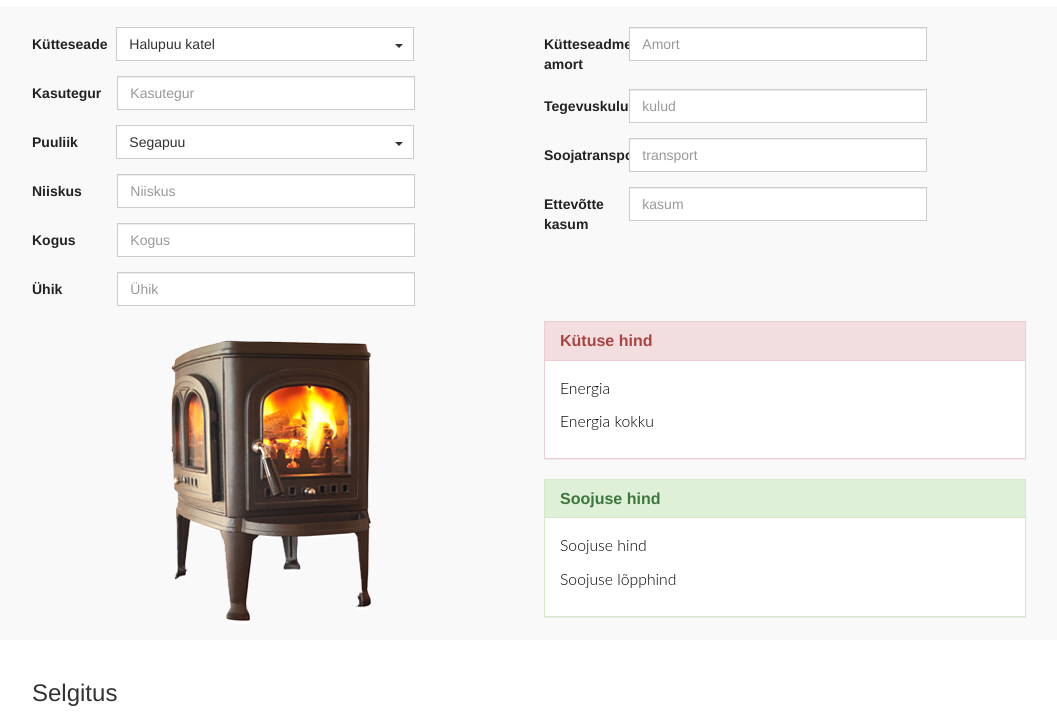
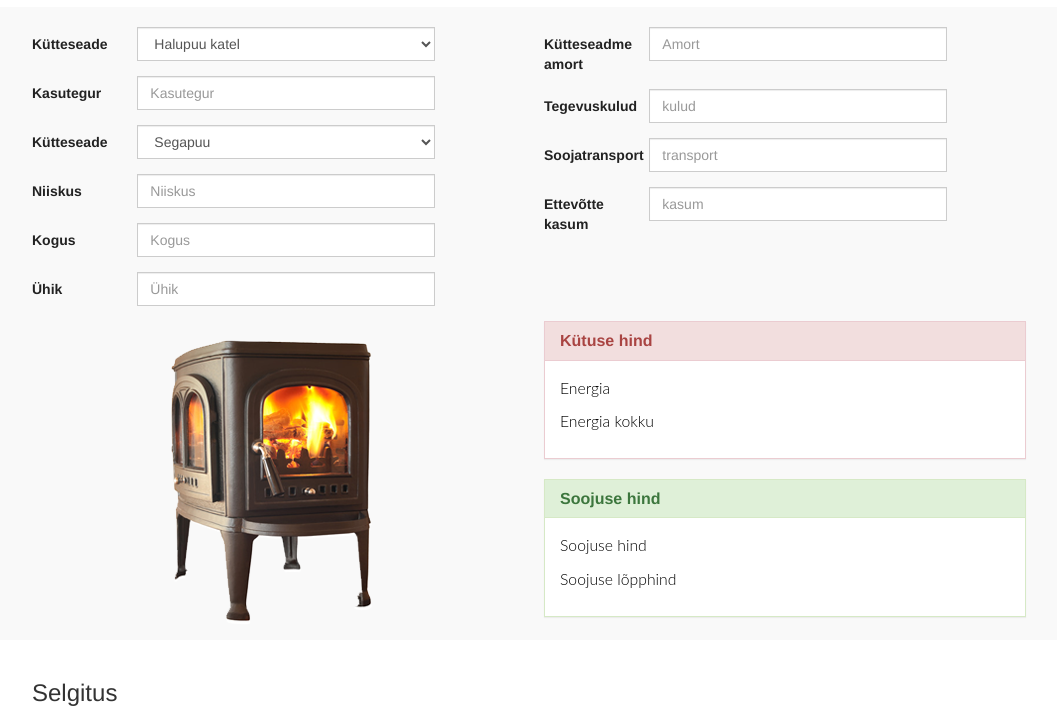
Before and after one commit to klaidoja/kyte2, a plain HTML site: page index2.html in a window 1280 px wide. Shown: the part 73-786 px from the top of the page, without its empty margins (111-1168 px from the left). Drawn offline with nearby package versions, Linux system fonts and the light colour scheme.

Commit message:
pilt vahetub

```diff
--- a/dist/css/narrow-custom.css
+++ b/dist/css/narrow-custom.css
@@ -8,6 +8,11 @@ p {
 	font-size: 1.125em;
 
 }
+
+img{
+	max-width:320px;
+	max-height: 320px;
+ }
 
 
 .container {
@@ -36,6 +41,7 @@ p {
 
 .form-control {
 	width: 75%;
+	margin-left: 20px;
 }
 
 
--- a/index2.html
+++ b/index2.html
@@ -30,18 +30,15 @@
             <div class="form-group">
               <label for="seade" class="col-sm-2 control-label">Kütteseade</label>
               <div class="col-sm-10">
-            <div class="input-group-btn select" id="kytteseade">
-            <button id="seade" type="button" class="btn btn-default dropdown-toggle" data-toggle="dropdown" aria-expanded="false"><span class="selected">Halupuu katel</span> <span class="caret"></span></button>
-              <ul class="dropdown-menu option" role="menu">
-                <li id="a"><a href="#">Halupuu katel</a></li>
-                <li id="b"><a href="#">Pelleti katel</a></li>
-                <li id="c"><a href="#">Ahi</a></li>
-                <li id="d"><a href="#">Pliit</a></li>
-                <li id="e"><a href="#">Kamin klaasuksega</a></li>
-                <li id="f"><a href="#">Kamin lahtine</a></li>
-                <li id="g"><a href="#">Kaugküte</a></li>
-              </ul>
-            </div>
+                <select class="form-control" id="seade">
+                  <option value="media/bullerjan.png">Halupuu katel</option>
+                  <option value="media/fireplace.png">Pelleti katel</option>
+                  <option value="media/bullerjan.png">Ahi</option>
+                  <option value="media/fireplace.png">Pliit</option>
+                  <option value="media/bullerjan.png">Kamin klaasuksega</option>
+                  <option value="media/fireplace.png">Kamin lahtine</option>
+                  <option value="media/bullerjan.png">Kaugküte</option>
+                </select>
               </div>
             </div>
             <div class="form-group">
@@ -53,27 +50,26 @@
           </form>
           <form class="form-horizontal">
             <div class="form-group">
-            <label for="puuliik" class="col-sm-2 control-label">Puuliik</label>
+              <label for="puuliik" class="col-sm-2 control-label">Kütteseade</label>
               <div class="col-sm-10">
-            <div class="input-group-btn select" id="liik">
-              <button id="puuliik" type="button" class="btn btn-default dropdown-toggle" data-toggle="dropdown" aria-expanded="false"><span class="selected">Segapuu</span> <span class="caret"></span></button>
-              <ul class="dropdown-menu option" role="menu">
-                <li id="1"><a href="#">Segapuu</a></li>
-                <li id="2"><a href="#">Okaspuu</a></li>
-                <li id="3"><a href="#">Lehtpuu</a></li>
-                <li id="4"><a href="#">Kuusk</a></li>
-                <li id="5"><a href="#">Mänd</a></li>
-                <li id="6"><a href="#">Kask</a></li>
-                <li id="7"><a href="#">Haab</a></li>
-                <li id="8"><a href="#">Sang-Lepp</a></li>
-                <li id="9"><a href="#">Hall-Lepp</a></li>
-                <li id="10"><a href="#">Saar</a></li>
-                <li id="11"><a href="#">Tamm</a></li>
-                <li id="12"><a href="#">Puidupellet</a></li>
-              </ul>
+                <select class="form-control" id="puuliik">
+                  <option value="media/bullerjan.png">Segapuu</option>
+                  <option value="media/fireplace.png">Okaspuu</option>
+                  <option value="media/bullerjan.png">Lehtpuu</option>
+                  <option value="media/fireplace.png">Kuusk</option>
+                  <option value="media/bullerjan.png">Mänd</option>
+                  <option value="media/bullerjan.png">Kask</option>
+                  <option value="media/bullerjan.png">Haab</option>
+                  <option value="media/bullerjan.png">Sang-Lepp</option>
+                  <option value="media/bullerjan.png">Hall-Lepp</option>
+                  <option value="media/bullerjan.png">Saar</option>
+                  <option value="media/bullerjan.png">Tamm</option>
+                  <option value="media/bullerjan.png">Puidupellet</option>
+                </select>
               </div>
             </div>
-          </div>
+
+
             <div class="form-group">
               <label for="niiskus" class="col-sm-2 control-label">Niiskus</label>
               <div class="col-sm-10">
@@ -133,6 +129,7 @@
   </div>
 
 
+
   <div class="col-lg-6">
     <div class="panel panel-danger">
      <div class="panel-heading">
--- a/js/script.js
+++ b/js/script.js
@@ -30,3 +30,28 @@ $(document).ready(function(){
 		$('#'+i+' .selected').text(v);
 	});
 });
+
+// $("#seade-dropdown li a").selected(function(){
+//   var selText = $(this).text();
+//   alert("tkktk");
+//   $(this).parents('.btn-group').find('.dropdown-toggle').html(selText+' <span class="caret"></span>');
+// });
+
+// $(document).ready(function(){
+// 	$("#seade-dropdown li a").click(function(){
+// 		//alert("hei");
+// 		alert($("#test").html());
+// 	});
+// });
+$(document).ready(function(){
+	$('#seade').change(function(){
+		$('#fireplace').src = this.value;
+		$('#fireplace').attr('src', $(this).val());
+	});
+});
+
+// $(function(){
+// 	$('#theSelect').on('change', function(){
+// 		$('#theImage').attr('src', $(this).val() + '.png');
+// 	});
+// });
```
Also changed, not shown: media/bullerjan.png (added). Lines whose indentation alone changed are shown as unchanged.
